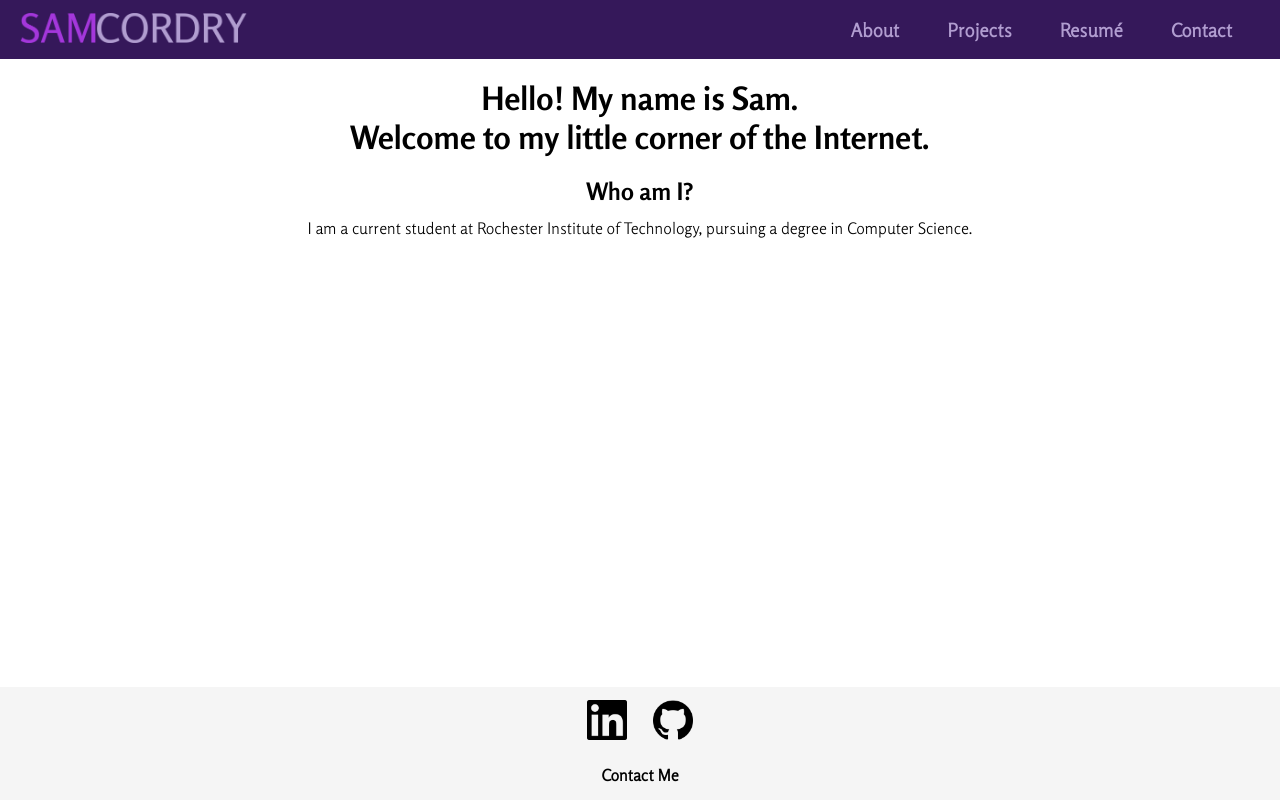
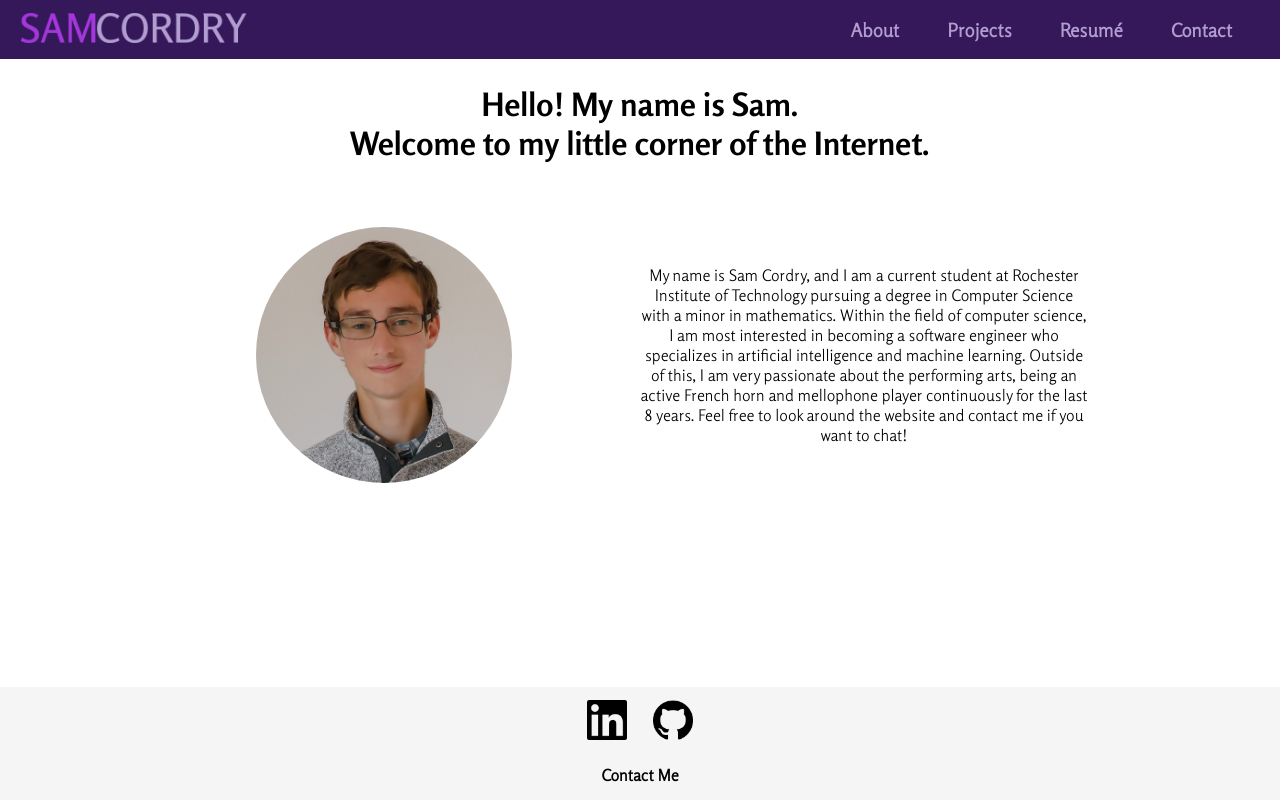
Before and after one commit to Sam-Cordry/personal-website, a React (Create React App) app: page / in a window 1280 px wide. Built offline with nearby package versions, Linux system fonts and the light colour scheme.

Commit message:
Update About page content and style

```diff
--- a/src/index.css
+++ b/src/index.css
@@ -104,7 +104,7 @@ a:link, a:visited, a:hover, a:active {
 
 /* Styling of "About" page */
 .about-top {
-  padding-top: 1.5%;
+  padding-top: 2%;
 }
 
 .about-top > h1 {
@@ -114,25 +114,36 @@ a:link, a:visited, a:hover, a:active {
   font-family: "Bold";
 }
 
-.about-main > h2 {
-  margin-bottom: 0;
-  padding-bottom: 0;
-  font-family: "Bold";
+.about-main {
+  display: flex;
+  justify-content: space-around;
+  align-items: center;
+  margin-top: 5%;
 }
 
-.about-main > p {
-  margin-top: 1%;
+.about-profile {
+  width: 20%;
+  border-radius: 50%;
+  margin-left: 15%;
+}
+
+.about-paragraph {
+  width: 35%;
   font-family: "Light";
+  margin-right: 10%;
 }
 
 /* Styling of "Projects" page */
 .projects-title, .projects-description {
   font-family: "Bold";
-  background-color: #B19DD0;
   margin-top: 0;
   margin-bottom: 0;
   padding-top: 1%;
   padding-bottom: 1%;
+}
+
+.projects-description {
+  padding-bottom: 0.5%;
 }
 
 .projects-main {
--- a/src/pages/About.js
+++ b/src/pages/About.js
@@ -1,4 +1,5 @@
 import React from "react";
+import ProfilePicture from "../images/Profile-Picture.jpg";
 
 export default function About() {
     return (
@@ -8,8 +9,14 @@ export default function About() {
                 <h1>Welcome to my little corner of the Internet.</h1>
             </div>
             <div className="about-main">
-                <h2>Who am I?</h2>
-                <p>I am a current student at Rochester Institute of Technology, pursuing a degree in Computer Science.</p>
+                <img src={ProfilePicture} alt="Profile" className="about-profile" />
+                <p className="about-paragraph">
+                    My name is Sam Cordry, and I am a current student at Rochester Institute of Technology pursuing a degree in
+                    Computer Science with a minor in mathematics. Within the field of computer science, I am most interested in
+                    becoming a software engineer who specializes in artificial intelligence and machine learning. Outside of this,
+                    I am very passionate about the performing arts, being an active French horn and mellophone player continuously
+                    for the last 8 years. Feel free to look around the website and contact me if you want to chat!
+                </p>
             </div>
         </div>
     )
```
Also changed, not shown: src/images/Profile-Picture.jpg (added).
